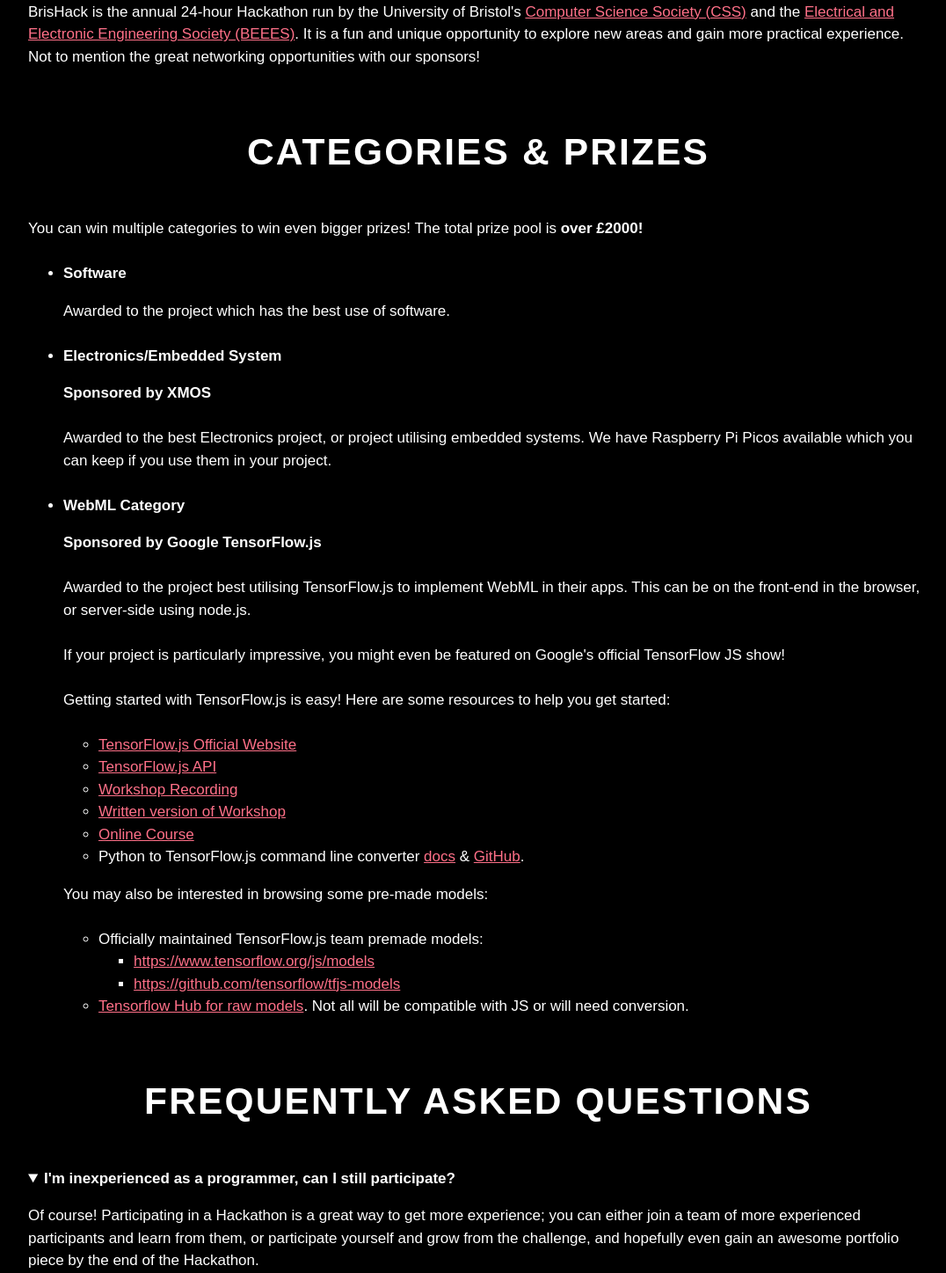
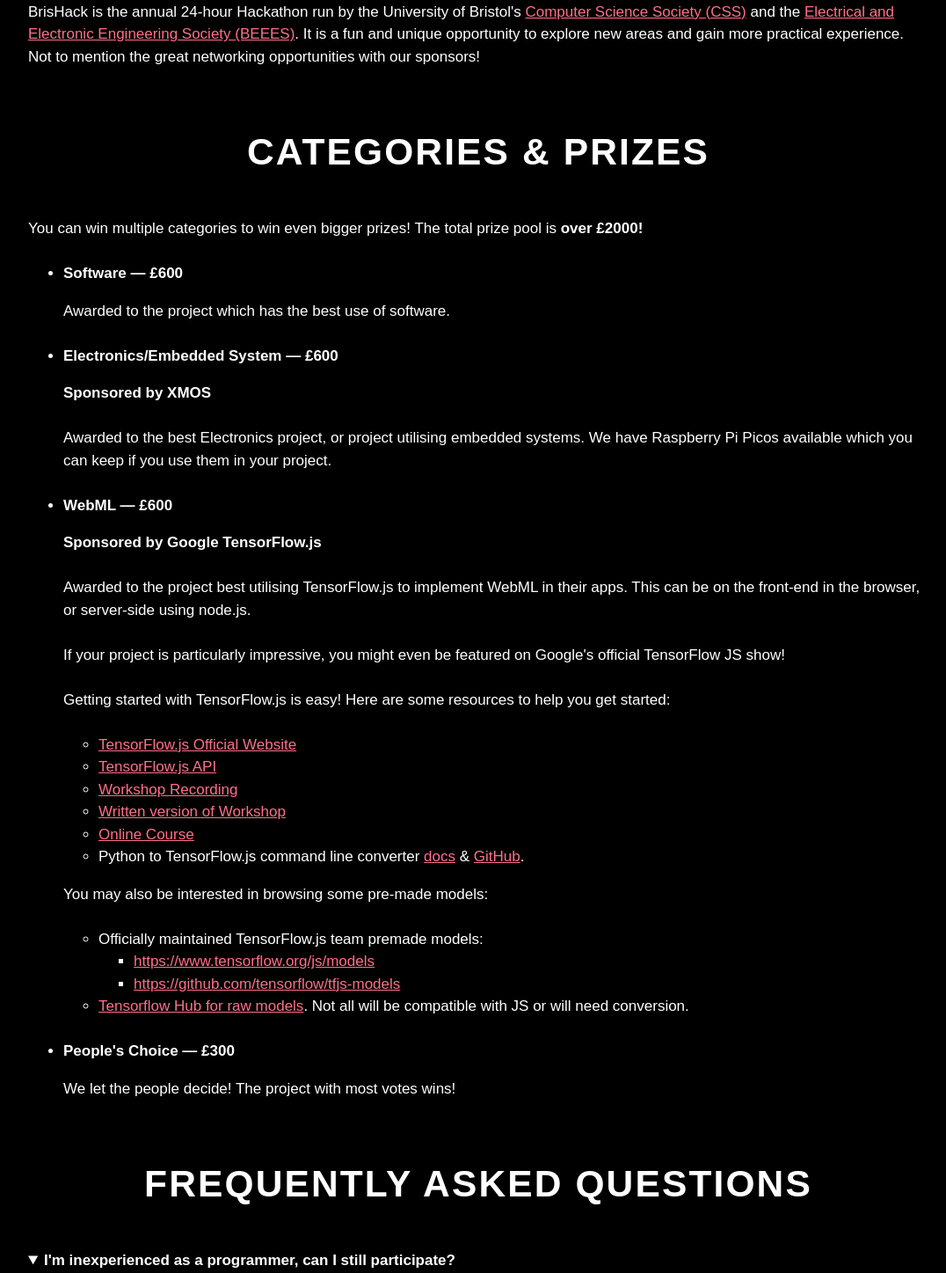
Before and after one commit to cssbristol/2023.brishack.io, a React (Create React App) app: page / in a window 1280 px wide. Shown: the part 1494-2941 px from the top of the page at 88% size, without its empty margins (96-1172 px from the left). Built offline with nearby package versions, Linux system fonts and the light colour scheme; a web font is replaced by a local one.

Commit message:
Update Prizes.js

```diff
--- a/src/sections/Prizes.js
+++ b/src/sections/Prizes.js
@@ -5,16 +5,16 @@
             <p>You can win multiple categories to win even bigger prizes! The total prize pool is <strong>over £2000!</strong></p>
             <ul>
                 <li>
-                    <h3>Software</h3>
+                    <h3>Software &mdash; £600</h3>
                     <p>Awarded to the project which has the best use of software.</p>
                 </li>
                 <li>
-                    <h3>Electronics/Embedded System</h3>
+                    <h3>Electronics/Embedded System &mdash; £600</h3>
                     <p><strong>Sponsored by XMOS</strong></p>
                     <p>Awarded to the best Electronics project, or project utilising embedded systems. We have Raspberry Pi Picos available which you can keep if you use them in your project.</p>
                 </li>
                 <li>
-                    <h3>WebML Category</h3>
+                    <h3>WebML &mdash; £600</h3>
                     <p><strong>Sponsored by Google TensorFlow.js</strong></p>
                     <p>Awarded to the project best utilising TensorFlow.js to implement WebML in their apps. This can be on the front-end in the browser, or server-side using node.js.</p>
                     <p>If your project is particularly impressive, you might even be featured on Google's official TensorFlow JS show!</p>
@@ -38,6 +38,10 @@
                         <li><a href="https://tfhub.dev/s?deployment-format=tfjs">Tensorflow Hub for raw models</a>. Not all will be compatible with JS or will need conversion.</li>
                     </ul>
                 </li>
+                <li>
+                    <h3>People's Choice &mdash; £300</h3>
+                    <p>We let the people decide! The project with most votes wins!</p>
+                </li>
             </ul>
         </section>
     );
```
